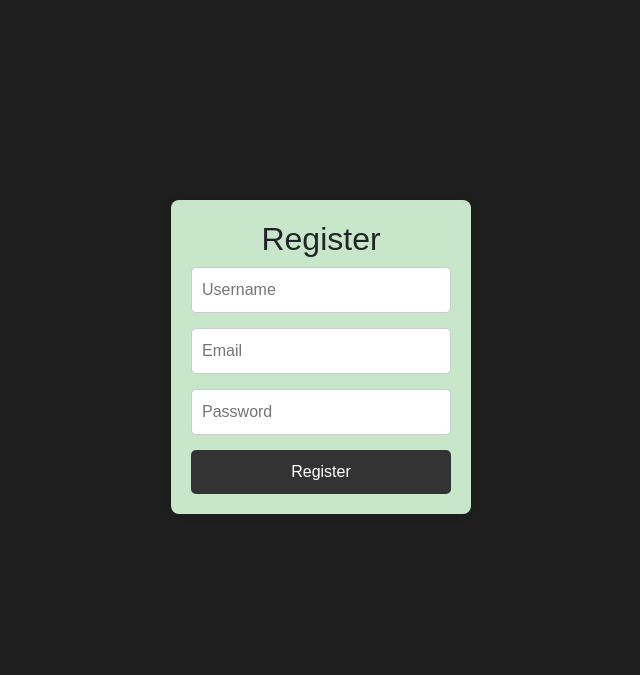
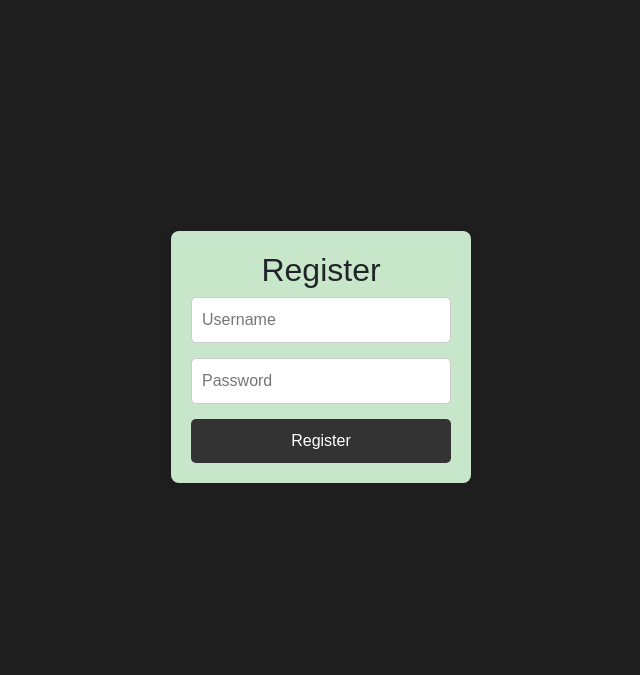
Before and after one commit to gpadberg/EcoConnect, a Flask app: page /register in a window 1280 px wide. Shown: the part 206-881 px from the top of the page, without its empty margins (319-959 px from the left). Run offline with Flask 3, Linux system fonts and the light colour scheme.

Commit message:
Update register.html

```diff
--- a/templates/register.html
+++ b/templates/register.html
@@ -27,10 +27,6 @@
         <div class="input-box">
           <input type="text" name="username" placeholder="Username" required>
         </div>
-        <!-- Email Box -->
-        <div class="input-box">
-          <input type="email" name="email" placeholder="Email" required>
-        </div>
         <!-- Password Box -->
         <div class="input-box">
           <input type="password" name="password" placeholder="Password" required>
```
